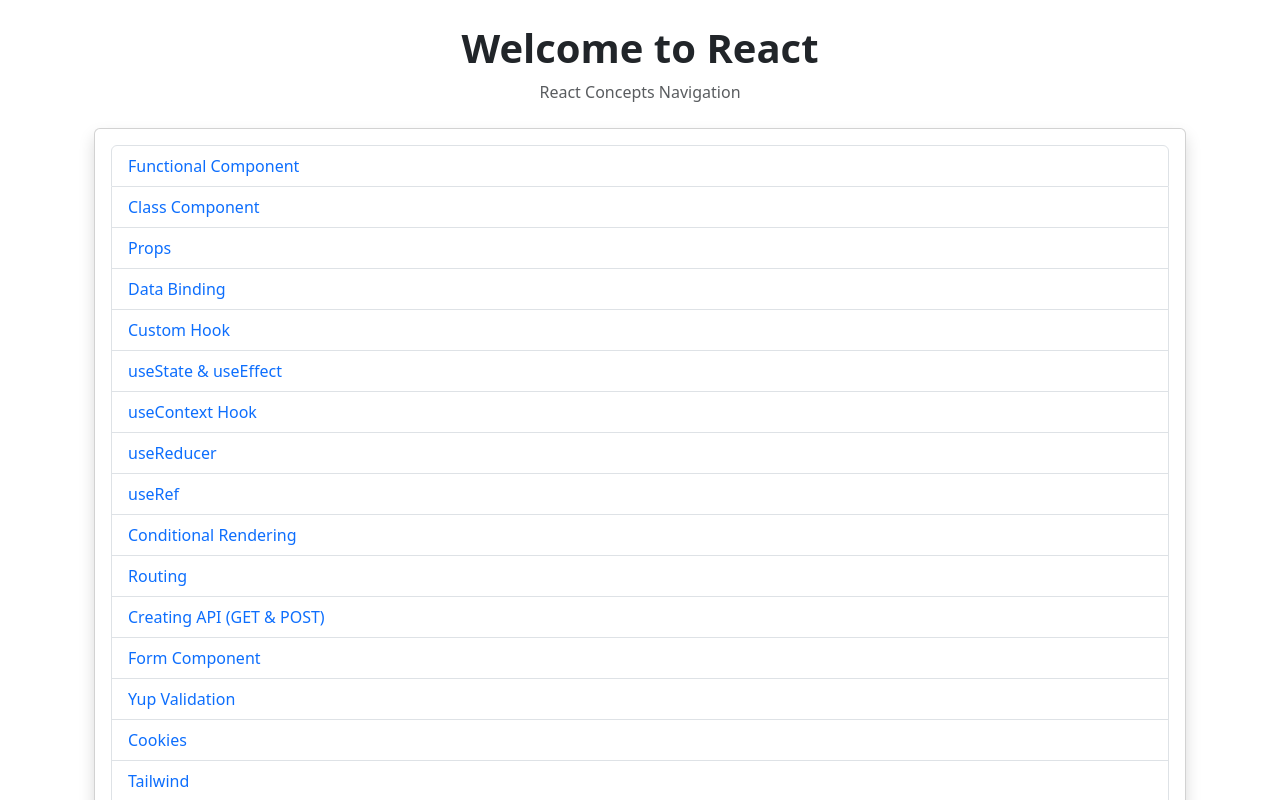
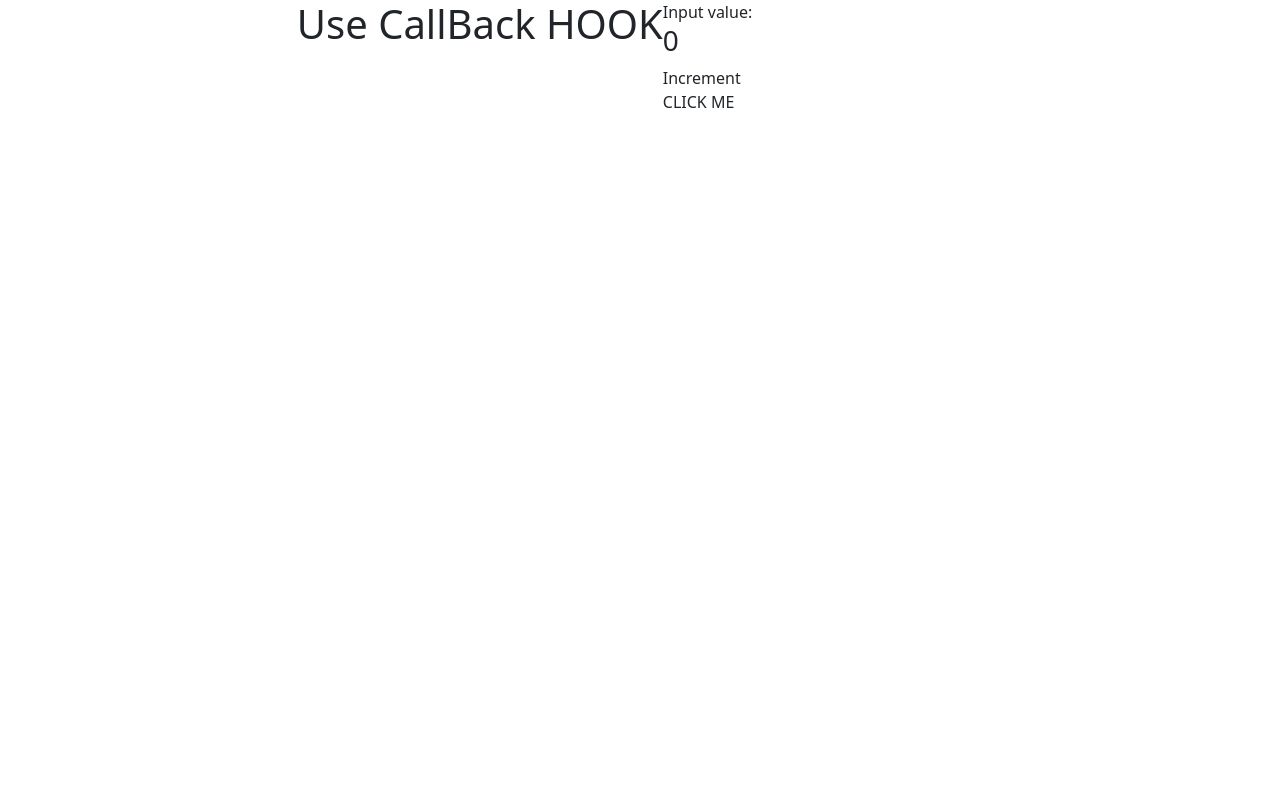
Before and after one commit to BalakrishnaSripathi/React_Project, a React (Vite) app: page / in a window 1280 px wide. Shown: the top 800 px of the page. Built offline with nearby package versions, Linux system fonts and the light colour scheme.

Commit message:
useCallback

```diff
--- /dev/null
+++ b/src/components/useCallback.jsx/Button.jsx
@@ -0,0 +1,10 @@
+import React from 'react'
+
+const Button =React.memo( ({Increment}) => {
+    console.log("Chaild component render")
+  return (
+    <button onClick={Increment}>CLICK ME</button>
+  )
+})
+
+export default Button
--- /dev/null
+++ b/src/components/useCallback.jsx/UseCallbackComponent.jsx
@@ -0,0 +1,31 @@
+import React, { useCallback, useState } from 'react'
+import Button from './Button';
+import { increment } from '../reduxStore/slices/ReduxCounterSlice';
+const UseCallbackComponent = () => {
+    const [input,setInput]=useState(0);
+    const[count,setCount]=useState(0);
+    function inputHandler(e){
+        setInput(e.target.value)
+        setCount(e.target.value)
+    }
+    const Increment = useCallback(()=>{
+        setCount((prev)=>parseInt(prev)+1);
+        console.log(count)
+    },[input]);
+   console.log("Parent component rendered")
+  return (
+    <div className='flex justify-center'>
+      <h1>Use CallBack HOOK</h1>
+      <div>
+        <label>Input value:</label>
+        <input type='number' onChange={inputHandler}/>
+        <h3>{count}</h3>
+        <button onClick={Increment}>Increment</button>
+        <br />
+        <Button onClick={Increment}></Button>
+      </div>
+    </div>
+  )
+}
+
+export default UseCallbackComponent
--- a/src/main.jsx
+++ b/src/main.jsx
@@ -12,6 +12,7 @@
 import { Provider } from 'react-redux';
 import ReduxApp from './components/reduxStore/ReduxApp.jsx';
 import UseMemoComponent from './components/useMemo/UseMemoComponent.jsx';
+import UseCallbackComponent from './components/useCallback.jsx/UseCallbackComponent.jsx';
 
 
 
@@ -21,7 +22,7 @@
   <CookiesProvider>
 
     <Provider store={Store}>
-      <App/>
+      <UseCallbackComponent/>
     </Provider>
   </CookiesProvider>
 
```
